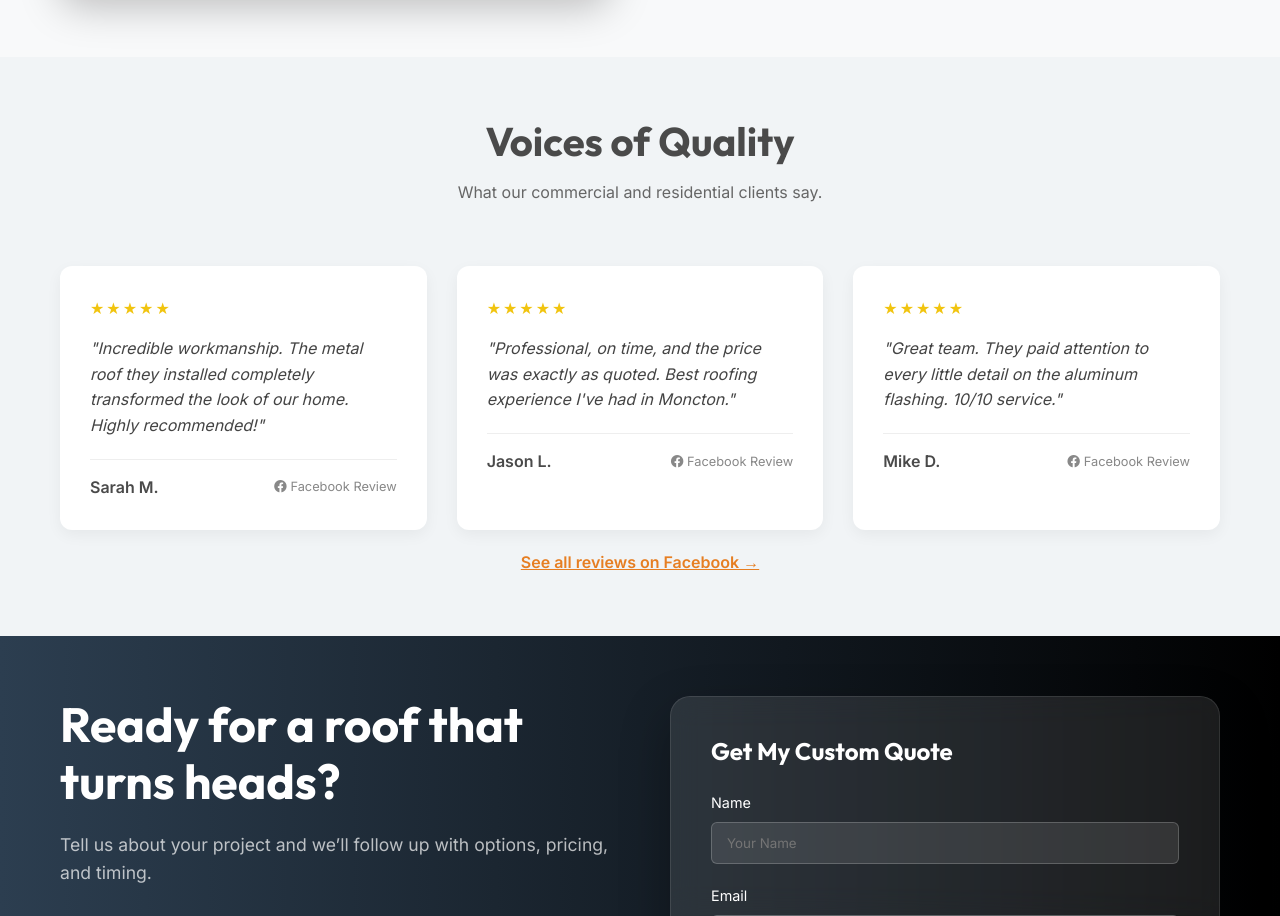
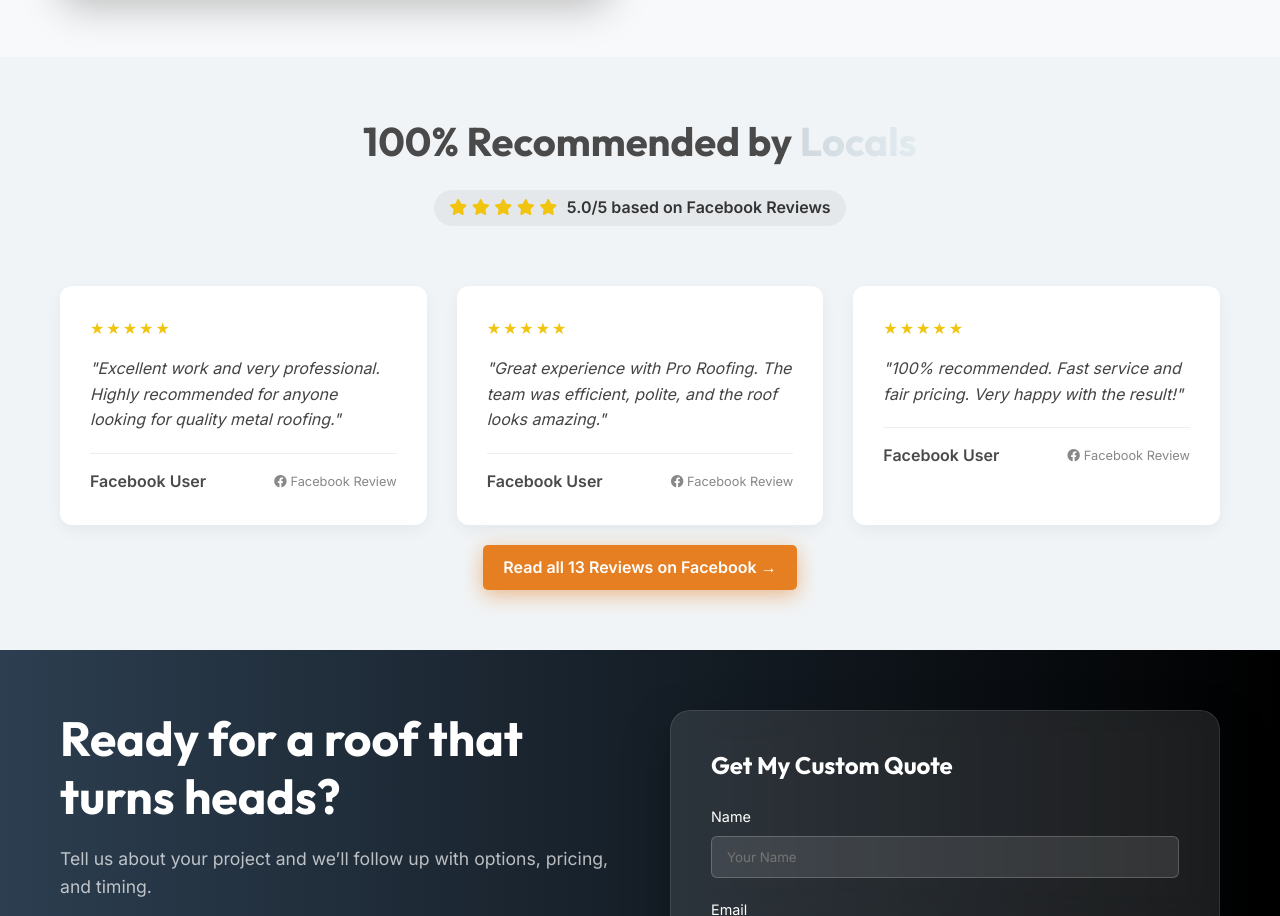
Before and after one commit to solutions-quasar/ProRoofingInc, a plain HTML site: page index.html in a window 1280 px wide. Shown: the part 2766-3682 px from the top of the page. Drawn offline with Linux system fonts and the light colour scheme.

Commit message:
Update reviews and footer link to Pro Roofing NB

```diff
--- a/index.html
+++ b/index.html
@@ -222,41 +222,51 @@
     <section id="reviews" class="section reviews-section gray-bg">
         <div class="container">
             <div class="section-header text-center fade-in">
-                <h2>Voices of Quality</h2>
-                <p>What our commercial and residential clients say.</p>
+                <h2>100% Recommended by <span class="text-gradient">Locals</span></h2>
+                <div class="rating-badge"
+                    style="margin-top: 10px; display: inline-block; background: rgba(0,0,0,0.05); padding: 5px 15px; border-radius: 20px;">
+                    <i class="fas fa-star" style="color: #f1c40f;"></i>
+                    <i class="fas fa-star" style="color: #f1c40f;"></i>
+                    <i class="fas fa-star" style="color: #f1c40f;"></i>
+                    <i class="fas fa-star" style="color: #f1c40f;"></i>
+                    <i class="fas fa-star" style="color: #f1c40f;"></i>
+                    <span style="font-weight: 600; margin-left: 5px;">5.0/5 based on Facebook Reviews</span>
+                </div>
             </div>
             <div class="reviews-grid">
                 <div class="review-card fade-in">
                     <div class="stars">★★★★★</div>
-                    <p class="review-text">"Incredible workmanship. The metal roof they installed completely transformed
-                        the look of our home. Highly recommended!"</p>
+                    <p class="review-text">"Excellent work and very professional. Highly recommended for anyone looking
+                        for quality metal roofing."</p>
                     <div class="reviewer">
-                        <span class="name">Sarah M.</span>
+                        <span class="name">Facebook User</span>
                         <span class="source"><i class="fab fa-facebook"></i> Facebook Review</span>
                     </div>
                 </div>
                 <div class="review-card fade-in">
                     <div class="stars">★★★★★</div>
-                    <p class="review-text">"Professional, on time, and the price was exactly as quoted. Best roofing
-                        experience I've had in Moncton."</p>
+                    <p class="review-text">"Great experience with Pro Roofing. The team was efficient, polite, and the
+                        roof looks amazing."</p>
                     <div class="reviewer">
-                        <span class="name">Jason L.</span>
+                        <span class="name">Facebook User</span>
                         <span class="source"><i class="fab fa-facebook"></i> Facebook Review</span>
                     </div>
                 </div>
                 <div class="review-card fade-in">
                     <div class="stars">★★★★★</div>
-                    <p class="review-text">"Great team. They paid attention to every little detail on the aluminum
-                        flashing. 10/10 service."</p>
+                    <p class="review-text">"100% recommended. Fast service and fair pricing. Very happy with the
+                        result!"</p>
                     <div class="reviewer">
-                        <span class="name">Mike D.</span>
+                        <span class="name">Facebook User</span>
                         <span class="source"><i class="fab fa-facebook"></i> Facebook Review</span>
                     </div>
                 </div>
             </div>
             <div class="text-center mt-2">
-                <a href="https://www.facebook.com/customstyleroofing/reviews" target="_blank" class="link-styled">See
-                    all reviews on Facebook &rarr;</a>
+                <a href="https://www.facebook.com/ProRoofingNB/reviews" target="_blank" class="mobile-fab"
+                    style="position: relative; right: auto; bottom: auto; display: inline-block; width: auto; height: auto; border-radius: 5px; padding: 10px 20px;">
+                    Read all 13 Reviews on Facebook &rarr;
+                </a>
             </div>
         </div>
     </section>
@@ -353,8 +363,7 @@
                 <span>Moncton, NB</span>
             </div>
             <div class="footer-social">
-                <a href="https://www.facebook.com/customstyleroofing" target="_blank"><i
-                        class="fab fa-facebook-f"></i></a>
+                <a href="https://www.facebook.com/ProRoofingNB/" target="_blank"><i class="fab fa-facebook-f"></i></a>
             </div>
         </div>
         <div class="copyright text-center">
```
